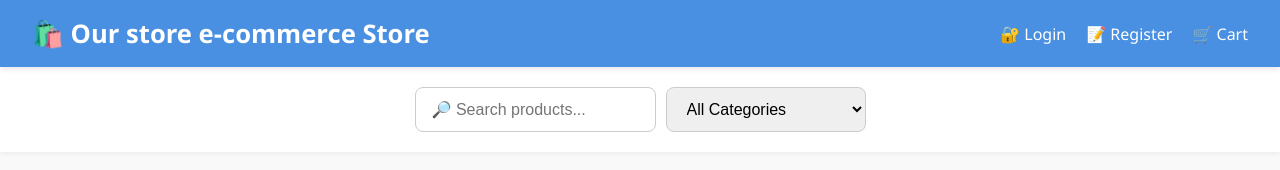
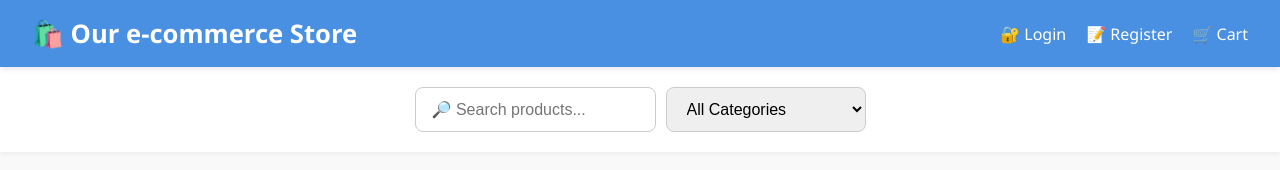
Before and after one commit to RihanAnkalgi10/E-commerce, a website: page public/index.html in a window 1280 px wide. Drawn offline with Linux system fonts and the light colour scheme; no server answers.

Commit message:
Update index.html

```diff
--- a/public/index.html
+++ b/public/index.html
@@ -158,7 +158,7 @@
 <body>
 
   <header>
-    <div class="left-header">🛍️ Our store e-commerce Store</div>
+    <div class="left-header">🛍️ Our e-commerce Store</div>
     <div class="right-header">
       <a href="login.html">🔐 Login</a>
       <a href="register.html">📝 Register</a>
```
